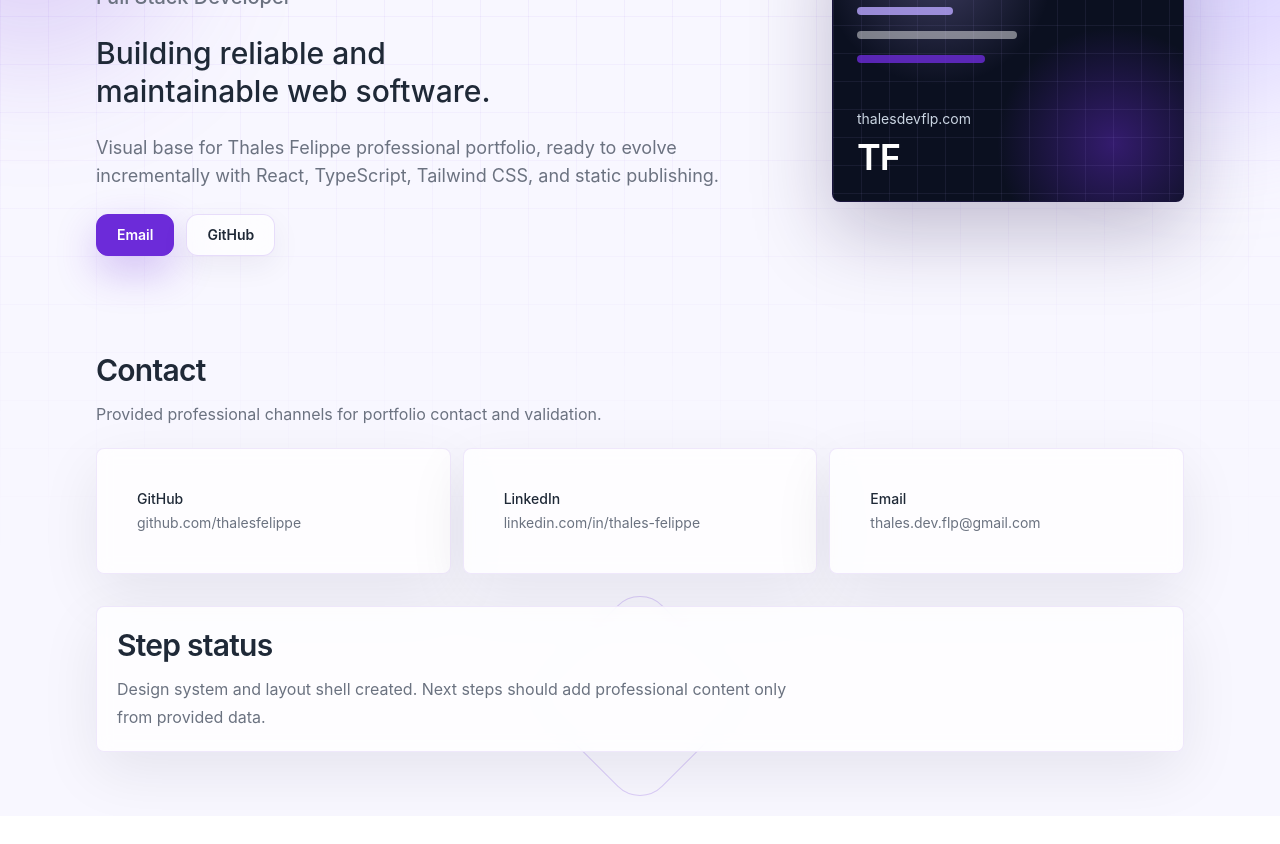
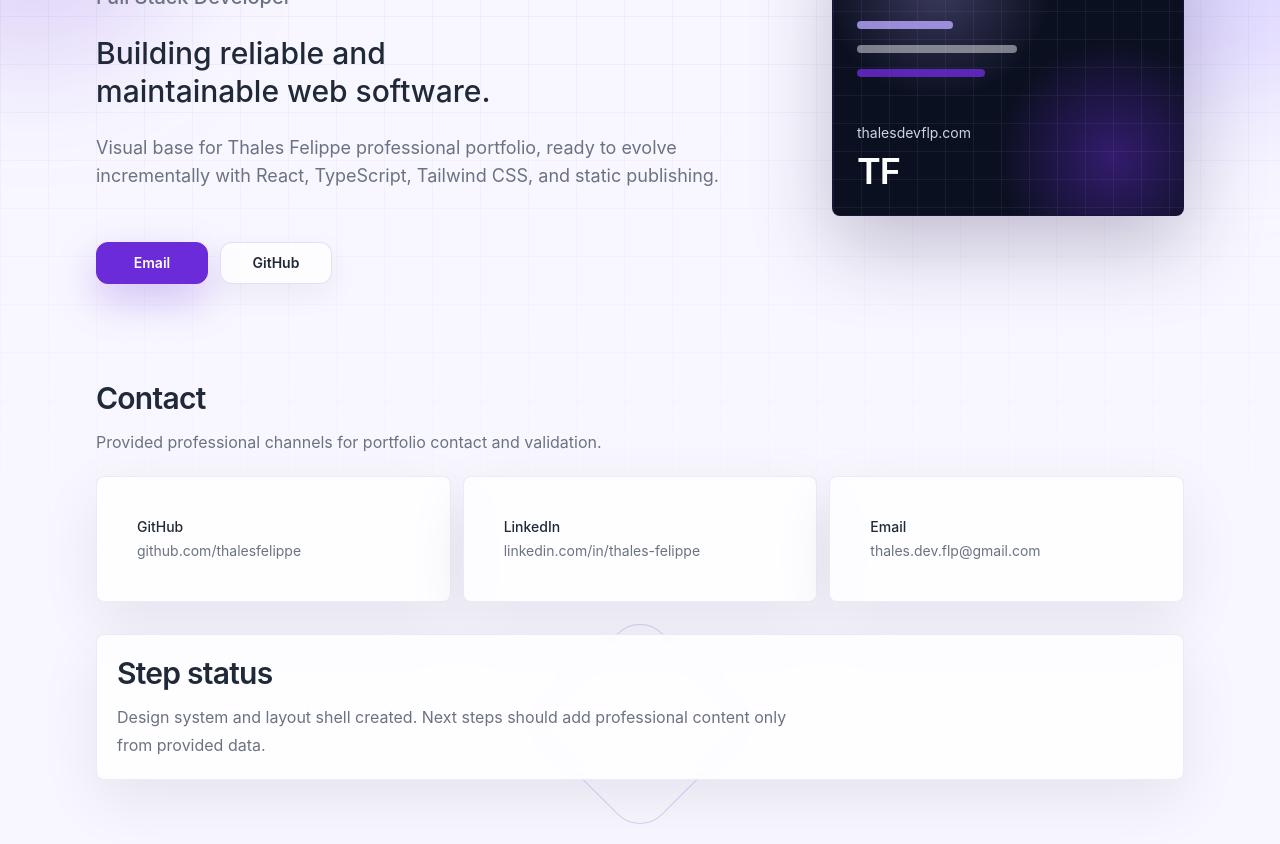
Before and after one commit to thalesfelippe/portfolio, a React (Vite) app: page / in a window 1280 px wide. Shown: the part 320-1164 px from the top of the page. Before the commit the page ends 1136 px from the top, so only its background shows below. Built offline with nearby package versions, Linux system fonts and the light colour scheme.

Commit message:
feat: add typewriter language transition

```diff
--- a/src/App.tsx
+++ b/src/App.tsx
@@ -1,6 +1,7 @@
 import { useEffect, useMemo, useState } from 'react'
 import { ContactLinks } from './components/ContactLinks'
 import { Hero } from './components/Hero'
+import { LanguageTransitionText } from './components/LanguageTransitionText'
 import { Layout } from './components/Layout'
 import { SiteHeader } from './components/SiteHeader'
 import { Card, SectionTitle } from './components/ui'
@@ -98,8 +99,28 @@ function App() {
           <Card>
             <SectionTitle
               id="status-title"
-              subtitle={t.statusText}
-              title={t.statusTitle}
+              subtitle={
+                <LanguageTransitionText
+                  as="span"
+                  mode="fade"
+                  reserveText={[
+                    translations.en.statusText,
+                    translations.pt.statusText,
+                  ]}
+                  text={t.statusText}
+                />
+              }
+              title={
+                <LanguageTransitionText
+                  as="span"
+                  reserveText={[
+                    translations.en.statusTitle,
+                    translations.pt.statusTitle,
+                  ]}
+                  speed={12}
+                  text={t.statusTitle}
+                />
+              }
             />
           </Card>
         </section>
--- a/src/components/ContactLinks.tsx
+++ b/src/components/ContactLinks.tsx
@@ -1,6 +1,7 @@
 import { profile } from '../data/profile'
 import type { Language } from '../i18n/translations'
 import { translations } from '../i18n/translations'
+import { LanguageTransitionText } from './LanguageTransitionText'
 import { Card, SectionTitle } from './ui'
 
 type ContactLinksProps = {
@@ -35,8 +36,28 @@ export function ContactLinks({ language }: ContactLinksProps) {
     <section aria-labelledby="contact-title" className="grid gap-5">
       <SectionTitle
         id="contact-title"
-        subtitle={t.contactSubtitle}
-        title={t.contactTitle}
+        subtitle={
+          <LanguageTransitionText
+            as="span"
+            mode="fade"
+            reserveText={[
+              translations.en.contactSubtitle,
+              translations.pt.contactSubtitle,
+            ]}
+            text={t.contactSubtitle}
+          />
+        }
+        title={
+          <LanguageTransitionText
+            as="span"
+            reserveText={[
+              translations.en.contactTitle,
+              translations.pt.contactTitle,
+            ]}
+            speed={12}
+            text={t.contactTitle}
+          />
+        }
       />
       <ul className="grid gap-3 sm:grid-cols-3">
         {contactItems.map((item) => (
--- a/src/components/Hero.tsx
+++ b/src/components/Hero.tsx
@@ -1,6 +1,7 @@
 import { profile } from '../data/profile'
 import type { Language } from '../i18n/translations'
 import { translations } from '../i18n/translations'
+import { LanguageTransitionText } from './LanguageTransitionText'
 import { Badge, Button } from './ui'
 
 type HeroProps = {
@@ -22,15 +23,28 @@ export function Hero({ language }: HeroProps) {
             {profile.role}
           </p>
         </div>
-        <p className="max-w-3xl text-balance text-2xl font-medium leading-tight text-dark-text dark:text-slate-100 sm:text-3xl">
-          {t.headline}
-        </p>
-        <p className="max-w-2xl text-base leading-7 text-muted-text dark:text-slate-300 sm:text-lg">
-          {t.summary}
-        </p>
+        <LanguageTransitionText
+          ariaLive="polite"
+          as="p"
+          className="max-w-3xl text-balance text-2xl font-medium leading-tight text-dark-text dark:text-slate-100 sm:text-3xl"
+          reserveText={[translations.en.headline, translations.pt.headline]}
+          showCursor
+          speed={14}
+          text={t.headline}
+        />
+        <LanguageTransitionText
+          as="p"
+          className="max-w-2xl text-base leading-7 text-muted-text dark:text-slate-300 sm:text-lg"
+          mode="fade"
+          reserveText={[translations.en.summary, translations.pt.summary]}
+          text={t.summary}
+        />
         <div className="flex flex-col gap-3 sm:flex-row">
-          <Button href={`mailto:${profile.email}`}>{t.email}</Button>
+          <Button className="min-w-28" href={`mailto:${profile.email}`}>
+            {t.email}
+          </Button>
           <Button
+            className="min-w-28"
             href={profile.links.github}
             rel="noreferrer"
             target="_blank"
--- /dev/null
+++ b/src/components/LanguageTransitionText.tsx
@@ -0,0 +1,199 @@
+import {
+  createElement,
+  useEffect,
+  useMemo,
+  useRef,
+  useState,
+  type ElementType,
+  type ReactNode,
+} from 'react'
+
+type TransitionMode = 'typewriter' | 'fade'
+
+type LanguageTransitionTextProps = {
+  ariaLive?: 'off' | 'polite'
+  as?: ElementType
+  className?: string
+  delay?: number
+  deleteSpeed?: number
+  minHeight?: string
+  mode?: TransitionMode
+  reserveText?: string | string[]
+  showCursor?: boolean
+  speed?: number
+  text: string
+}
+
+function sleep(duration: number) {
+  return new Promise((resolve) => window.setTimeout(resolve, duration))
+}
+
+function usePrefersReducedMotion() {
+  const [prefersReducedMotion, setPrefersReducedMotion] = useState(() => {
+    if (typeof window === 'undefined') {
+      return false
+    }
+
+    return window.matchMedia('(prefers-reduced-motion: reduce)').matches
+  })
+
+  useEffect(() => {
+    const mediaQuery = window.matchMedia('(prefers-reduced-motion: reduce)')
+
+    function handleChange(event: MediaQueryListEvent) {
+      setPrefersReducedMotion(event.matches)
+    }
+
+    mediaQuery.addEventListener('change', handleChange)
+
+    return () => {
+      mediaQuery.removeEventListener('change', handleChange)
+    }
+  }, [])
+
+  return prefersReducedMotion
+}
+
+function getReserveText(text: string, reserveText?: string | string[]) {
+  const candidates = [text, ...(Array.isArray(reserveText) ? reserveText : [])]
+
+  if (typeof reserveText === 'string') {
+    candidates.push(reserveText)
+  }
+
+  return candidates.reduce((longest, candidate) =>
+    candidate.length > longest.length ? candidate : longest,
+  )
+}
+
+export function LanguageTransitionText({
+  ariaLive = 'off',
+  as = 'span',
+  className = '',
+  delay = 35,
+  deleteSpeed = 7,
+  minHeight,
+  mode = 'typewriter',
+  reserveText,
+  showCursor = false,
+  speed = 16,
+  text,
+}: LanguageTransitionTextProps) {
+  const prefersReducedMotion = usePrefersReducedMotion()
+  const [displayText, setDisplayText] = useState(text)
+  const [isAnimating, setIsAnimating] = useState(false)
+  const latestTextRef = useRef(text)
+  const displayTextRef = useRef(text)
+  const reservedText = useMemo(
+    () => getReserveText(text, reserveText),
+    [reserveText, text],
+  )
+
+  useEffect(() => {
+    displayTextRef.current = displayText
+  }, [displayText])
+
+  useEffect(() => {
+    latestTextRef.current = text
+
+    if (displayTextRef.current === text) {
+      return
+    }
+
+    let cancelled = false
+
+    async function runTransition() {
+      if (prefersReducedMotion) {
+        await sleep(0)
+        if (cancelled) return
+        displayTextRef.current = text
+        setDisplayText(text)
+        setIsAnimating(false)
+        return
+      }
+
+      setIsAnimating(true)
+
+      if (mode === 'fade') {
+        await sleep(delay)
+        if (cancelled) return
+        setDisplayText(text)
+        await sleep(120)
+        if (!cancelled) setIsAnimating(false)
+        return
+      }
+
+      let current = displayTextRef.current
+
+      await sleep(delay)
+
+      while (!cancelled && current.length > 0) {
+        current = current.slice(0, -1)
+        displayTextRef.current = current
+        setDisplayText(current)
+        await sleep(deleteSpeed)
+      }
+
+      let next = ''
+
+      for (const character of text) {
+        if (cancelled) return
+        next += character
+        displayTextRef.current = next
+        setDisplayText(next)
+        await sleep(speed)
+      }
+
+      if (!cancelled && latestTextRef.current === text) {
+        setIsAnimating(false)
+      }
+    }
+
+    runTransition()
+
+    return () => {
+      cancelled = true
+    }
+  }, [delay, deleteSpeed, mode, prefersReducedMotion, speed, text])
+
+  const content: ReactNode = (
+    <span
+      className="relative inline-grid max-w-full align-baseline"
+      style={minHeight ? { minHeight } : undefined}
+    >
+      <span
+        aria-hidden="true"
+        className="invisible col-start-1 row-start-1 whitespace-pre-wrap"
+      >
+        {reservedText}
+      </span>
+      <span
+        className={`col-start-1 row-start-1 whitespace-pre-wrap transition duration-200 ease-out ${
+          mode === 'fade' && isAnimating
+            ? 'translate-y-1 opacity-0 blur-[2px]'
+            : 'translate-y-0 opacity-100 blur-0'
+        }`}
+      >
+        {displayText}
+        {showCursor &&
+        isAnimating &&
+        mode === 'typewriter' &&
+        !prefersReducedMotion ? (
+          <span
+            aria-hidden="true"
+            className="ml-1 inline-block h-[0.9em] w-px translate-y-[0.12em] bg-violet align-baseline dark:bg-soft-lavender"
+          />
+        ) : null}
+      </span>
+    </span>
+  )
+
+  return createElement(
+    as,
+    {
+      'aria-live': ariaLive === 'off' ? undefined : ariaLive,
+      className,
+    },
+    content,
+  )
+}
--- a/src/components/SiteHeader.tsx
+++ b/src/components/SiteHeader.tsx
@@ -44,7 +44,7 @@ export function SiteHeader({
           theme={theme}
         />
         <Button
-          className="h-10 px-4"
+          className="h-10 min-w-28 px-4"
           href={profile.links.linkedin}
           rel="noreferrer"
           target="_blank"
```
